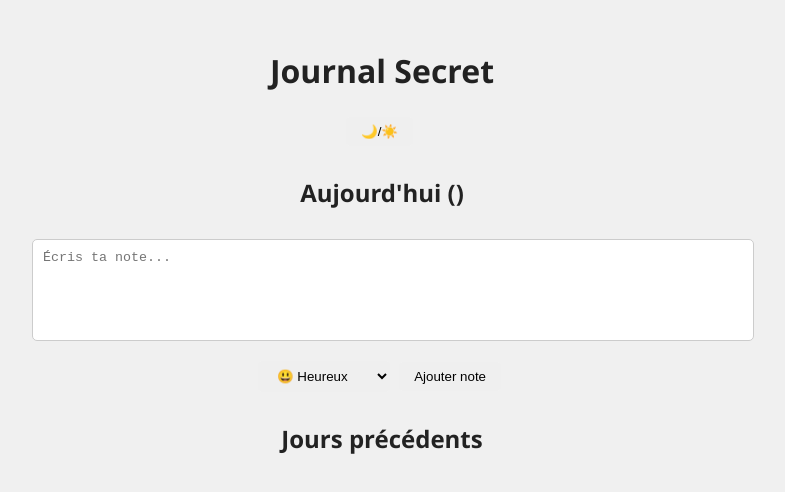
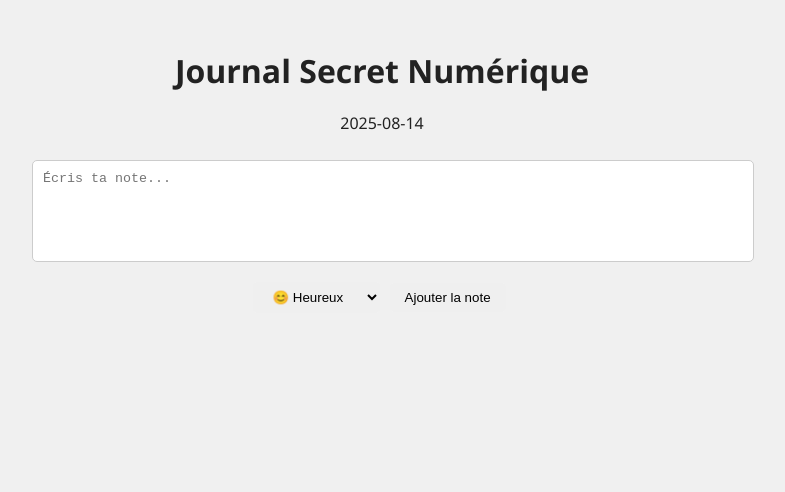
Before and after one commit to journaldegermain/Journal-secret-num-rique, a plain HTML site: page index.html in a window 1280 px wide. Shown: the whole page, without its empty margins (258-1043 px from the left). Drawn offline with Linux system fonts and the light colour scheme.

```diff
--- a/index.html
+++ b/index.html
@@ -3,37 +3,25 @@
 <head>
 <meta charset="UTF-8">
 <meta name="viewport" content="width=device-width, initial-scale=1.0">
-  <title>Journal Secret</title>
+<title>Journal Secret Numérique</title>
 <link rel="stylesheet" href="style.css">
 </head>
 <body>
 <div class="container">
-    <header>
-      <h1>Journal Secret</h1>
-      <button id="toggleTheme">🌙/☀️</button>
-    </header>
-
-    <section id="today">
-      <h2>Aujourd'hui (<span id="todayDate"></span>)</h2>
-      <div id="newNote">
-        <textarea id="noteText" placeholder="Écris ta note..."></textarea>
-        <select id="noteMood">
-          <option value="😃">😃 Heureux</option>
+  <h1>Journal Secret Numérique</h1>
+  <p id="date"></p>
+  <textarea id="note-input" placeholder="Écris ta note..."></textarea><br>
+  <select id="mood">
+    <option value="😊">😊 Heureux</option>
     <option value="😢">😢 Triste</option>
     <option value="😡">😡 En colère</option>
-          <option value="😍">😍 Amoureux</option>
     <option value="😎">😎 Cool</option>
   </select>
-        <button id="addNote">Ajouter note</button>
+  <button id="add-note">Ajouter la note</button>
+
+  <div id="notes-list"></div>
 </div>
-      <ul id="todayNotes"></ul>
-    </section>
 
-    <section id="pastDays">
-      <h2>Jours précédents</h2>
-      <ul id="pastNotes"></ul>
-    </section>
-  </div>
 <script src="script.js"></script>
 </body>
 </html>
```
Lines whose indentation alone changed are shown as unchanged.
